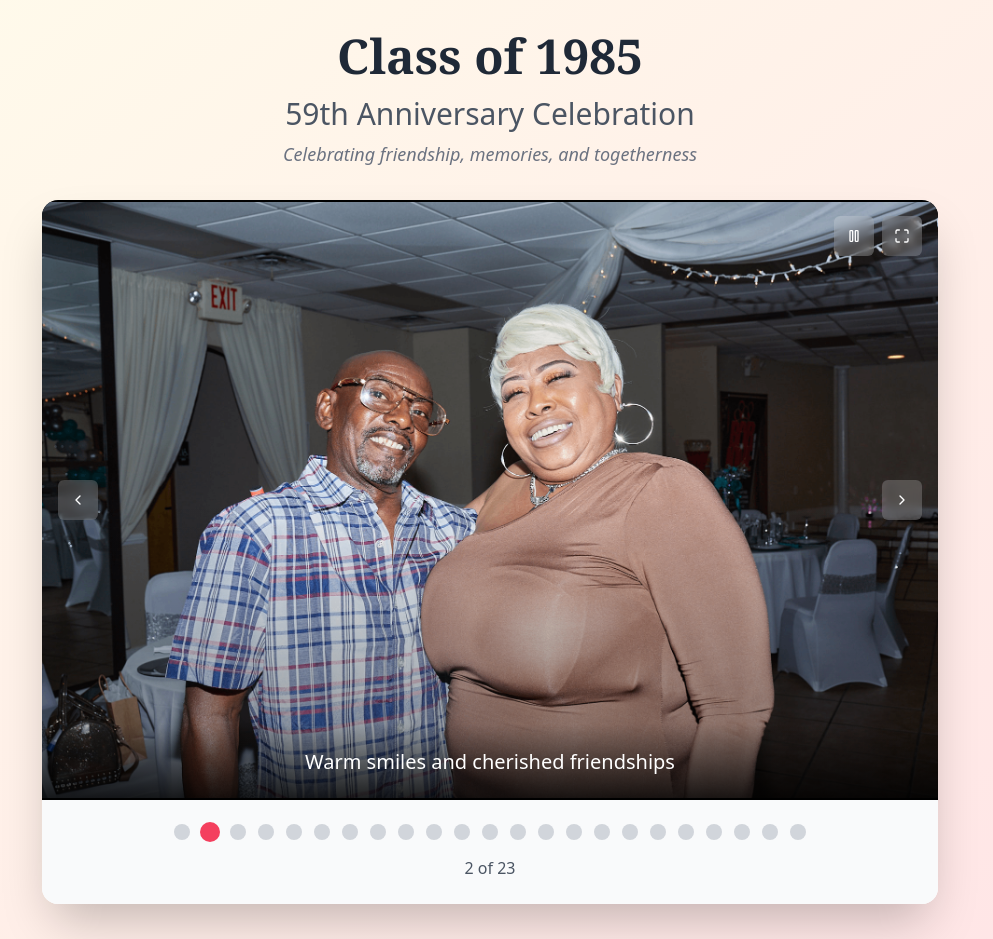
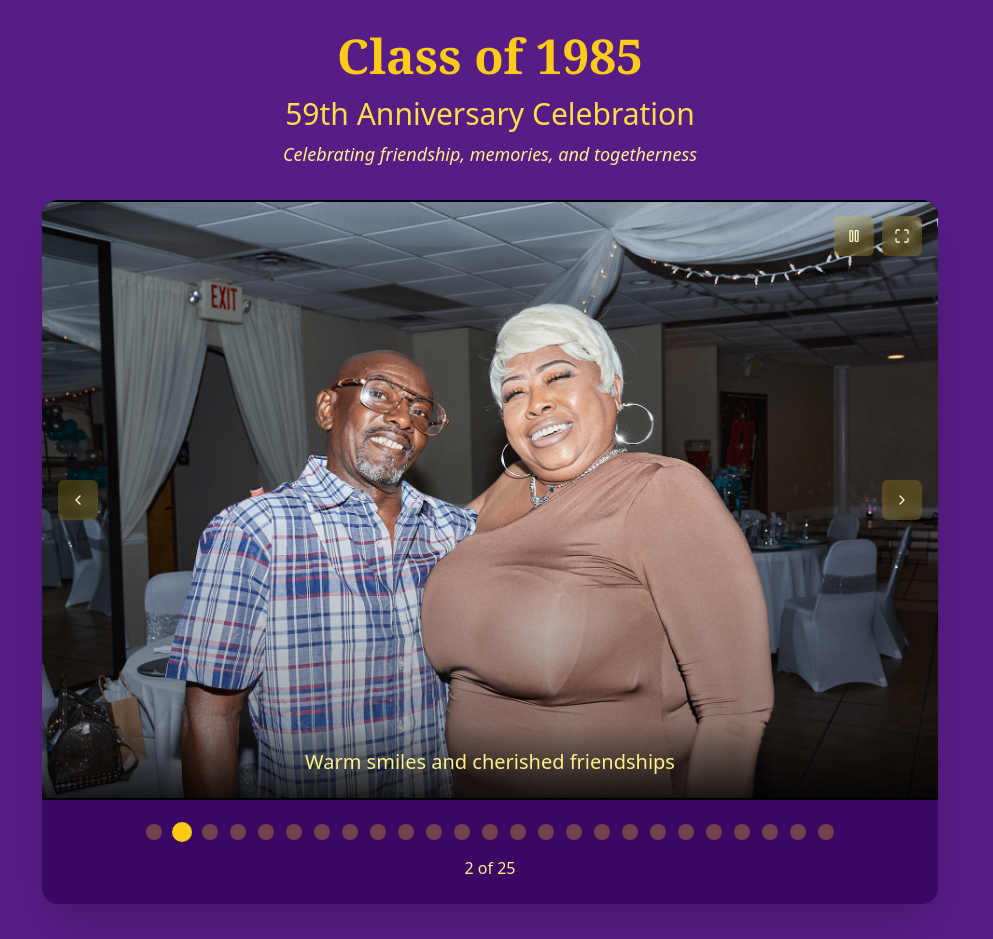
Before and after one commit to Oclay65/golden-years-slideshow-85, a React (Vite) app: page / in a window 1280 px wide. Shown: the top 939 px of the page, without its empty margins (150-1143 px from the left). Built offline with nearby package versions, Linux system fonts and the light colour scheme.

Commit message:
Update slideshow with new images and school colors

```diff
--- a/src/components/Slideshow.tsx
+++ b/src/components/Slideshow.tsx
@@ -1,4 +1,3 @@
-
 import { useState, useEffect } from 'react';
 import { ChevronLeft, ChevronRight, Play, Pause, Maximize, Minimize } from 'lucide-react';
 import { Button } from '@/components/ui/button';
@@ -96,6 +95,14 @@ const Slideshow = () => {
     {
       src: '/lovable-uploads/a474238b-4e1c-4986-b7b6-fbd1ae141835.png',
       caption: 'Dance floor energy - the Class of 1985 still knows how to party'
+    },
+    {
+      src: '/lovable-uploads/_60A4709.png',
+      caption: 'Celebrating lifelong bonds and friendships'
+    },
+    {
+      src: '/lovable-uploads/_60A4708.png',
+      caption: 'Joy and laughter - memories that last forever'
     }
   ];
 
@@ -146,14 +153,13 @@ const Slideshow = () => {
 
   const containerClasses = isFullscreen
     ? "fixed inset-0 z-50 bg-black"
-    : "max-w-4xl mx-auto bg-white rounded-2xl shadow-2xl overflow-hidden";
+    : "max-w-4xl mx-auto bg-purple-900 rounded-2xl shadow-2xl overflow-hidden";
 
   const imageHeight = isFullscreen ? "h-screen" : "h-[600px]";
 
   return (
     <div className={containerClasses}>
       <div className="relative">
-        {/* Main image display */}
         <div className={`relative ${imageHeight} overflow-hidden`}>
           {images.map((image, index) => (
             <div
@@ -175,11 +181,10 @@ const Slideshow = () => {
           ))}
         </div>
 
-        {/* Navigation arrows */}
         <Button
           variant="ghost"
           size="icon"
-          className="absolute left-4 top-1/2 -translate-y-1/2 bg-white/20 hover:bg-white/30 text-white backdrop-blur-sm"
+          className="absolute left-4 top-1/2 -translate-y-1/2 bg-yellow-400/20 hover:bg-yellow-400/30 text-yellow-100 backdrop-blur-sm"
           onClick={goToPrevious}
         >
           <ChevronLeft className="h-8 w-8" />
@@ -188,18 +193,17 @@ const Slideshow = () => {
         <Button
           variant="ghost"
           size="icon"
-          className="absolute right-4 top-1/2 -translate-y-1/2 bg-white/20 hover:bg-white/30 text-white backdrop-blur-sm"
+          className="absolute right-4 top-1/2 -translate-y-1/2 bg-yellow-400/20 hover:bg-yellow-400/30 text-yellow-100 backdrop-blur-sm"
           onClick={goToNext}
         >
           <ChevronRight className="h-8 w-8" />
         </Button>
 
-        {/* Control buttons */}
         <div className="absolute top-4 right-4 flex space-x-2">
           <Button
             variant="ghost"
             size="icon"
-            className="bg-white/20 hover:bg-white/30 text-white backdrop-blur-sm"
+            className="bg-yellow-400/20 hover:bg-yellow-400/30 text-yellow-100 backdrop-blur-sm"
             onClick={togglePlayPause}
           >
             {isPlaying ? <Pause className="h-6 w-6" /> : <Play className="h-6 w-6" />}
@@ -208,32 +212,30 @@ const Slideshow = () => {
           <Button
             variant="ghost"
             size="icon"
-            className="bg-white/20 hover:bg-white/30 text-white backdrop-blur-sm"
+            className="bg-yellow-400/20 hover:bg-yellow-400/30 text-yellow-100 backdrop-blur-sm"
             onClick={toggleFullscreen}
           >
             {isFullscreen ? <Minimize className="h-6 w-6" /> : <Maximize className="h-6 w-6" />}
           </Button>
         </div>
 
-        {/* Caption */}
         <div className="absolute bottom-0 left-0 right-0 bg-gradient-to-t from-black/80 to-transparent p-6">
-          <p className="text-white text-xl font-medium text-center">
+          <p className="text-yellow-200 text-xl font-medium text-center">
             {images[currentIndex].caption}
           </p>
         </div>
       </div>
 
-      {/* Thumbnail navigation - hidden in fullscreen */}
       {!isFullscreen && (
-        <div className="p-6 bg-gray-50">
+        <div className="p-6 bg-purple-950">
           <div className="flex justify-center space-x-3 flex-wrap gap-y-2">
             {images.map((_, index) => (
               <button
                 key={index}
                 className={`w-4 h-4 rounded-full transition-all duration-300 ${
                   index === currentIndex
-                    ? 'bg-rose-500 scale-125'
-                    : 'bg-gray-300 hover:bg-gray-400'
+                    ? 'bg-yellow-400 scale-125'
+                    : 'bg-yellow-400/30 hover:bg-yellow-400/50'
                 }`}
                 onClick={() => setCurrentIndex(index)}
               />
@@ -241,7 +243,7 @@ const Slideshow = () => {
           </div>
 
           <div className="mt-4 text-center">
-            <p className="text-gray-600">
+            <p className="text-yellow-200">
               {currentIndex + 1} of {images.length}
             </p>
           </div>
--- a/src/pages/Index.tsx
+++ b/src/pages/Index.tsx
@@ -1,18 +1,17 @@
-
 import Slideshow from "@/components/Slideshow";
 
 const Index = () => {
   return (
-    <div className="min-h-screen bg-gradient-to-br from-amber-50 to-rose-100">
+    <div className="min-h-screen bg-purple-900">
       <div className="container mx-auto px-4 py-8">
         <div className="text-center mb-8">
-          <h1 className="text-5xl font-bold text-gray-800 mb-4 font-serif">
+          <h1 className="text-5xl font-bold text-yellow-400 mb-4 font-serif">
             Class of 1985
           </h1>
-          <h2 className="text-3xl text-gray-600 mb-2">
+          <h2 className="text-3xl text-yellow-300 mb-2">
             59th Anniversary Celebration
           </h2>
-          <p className="text-lg text-gray-500 italic">
+          <p className="text-lg text-yellow-200 italic">
             Celebrating friendship, memories, and togetherness
           </p>
         </div>
@@ -20,7 +19,7 @@ const Index = () => {
         <Slideshow />
 
         <div className="text-center mt-8">
-          <p className="text-gray-600 text-lg">
+          <p className="text-yellow-200 text-lg">
             A beautiful reunion of lifelong friendships 💕
           </p>
         </div>
```
